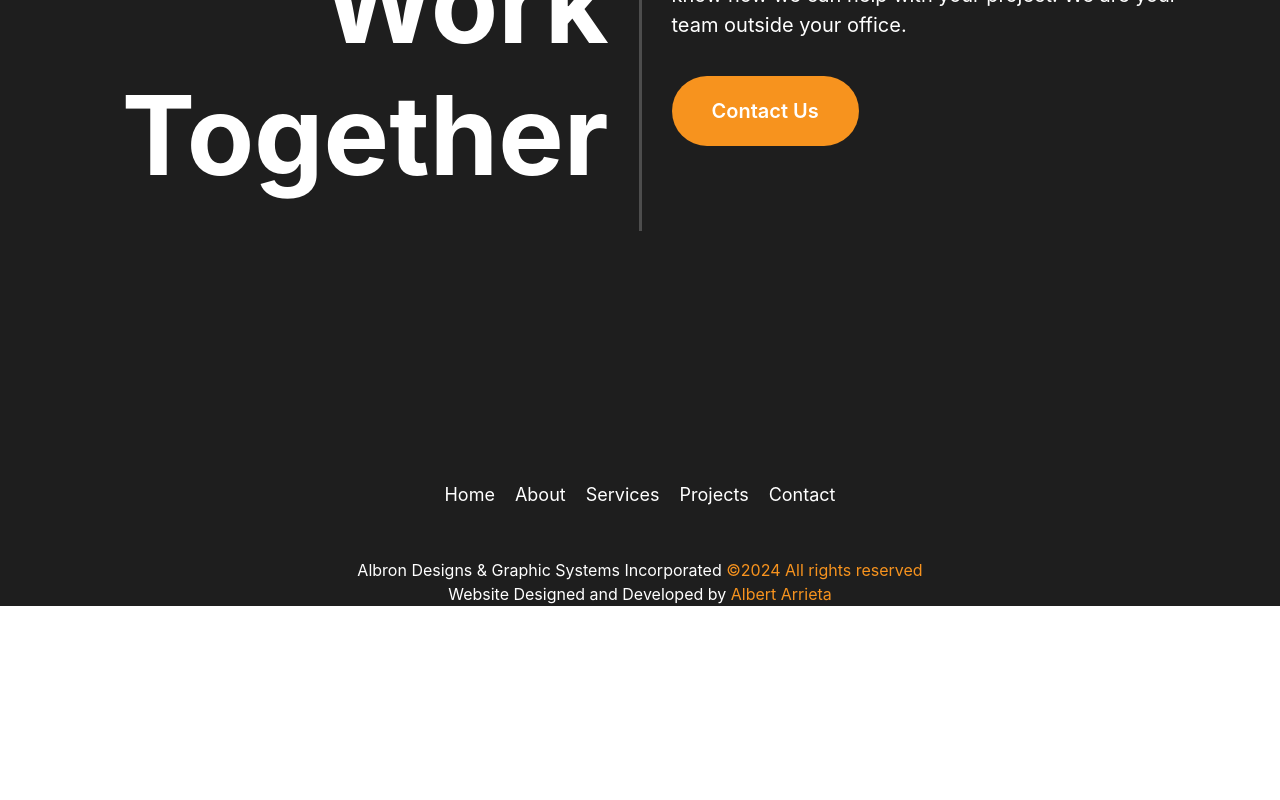
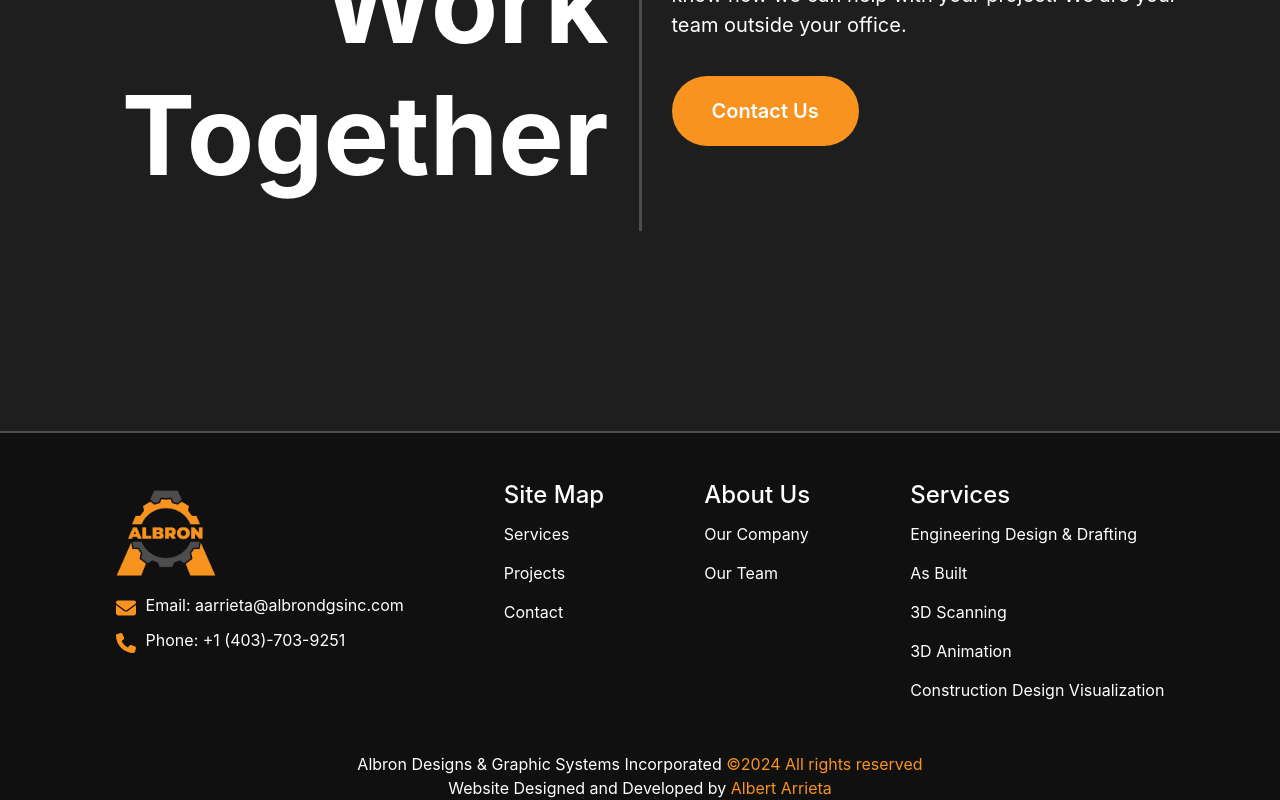
Before and after one commit to AlbertAnthonyArrieta/AlbronSiteV3, a React (Create React App) app: page / in a window 1280 px wide. Shown: the part 3555-4355 px from the top of the page. Before the commit the page ends 4161 px from the top, so only its background shows below. Built offline with nearby package versions, Linux system fonts and the light colour scheme.

Commit message:
Footer changes

```diff
--- a/src/App.js
+++ b/src/App.js
@@ -1,15 +1,30 @@
 import 'bootstrap/dist/css/bootstrap.min.css';
 import './App.css';
-import { Route, Routes} from 'react-router-dom';
+import { useEffect } from 'react';
+import { useLocation } from 'react-router-dom';
+import { Route, Routes } from 'react-router-dom';
 import Home from './components/pages/home/Home.js';
 import Contact from "./components/pages/contact/Contact.js";
 
+function ScrollToTop() {
+  const { pathname } = useLocation();
+
+  useEffect(() => {
+    window.scrollTo(0, 0);
+  }, [pathname]);
+
+  return null;
+}
+
 function App() {
   return (
-    <Routes>
-      <Route exact path="/" Component={Home} />
-      <Route exact path="/contact" Component={Contact} />
-    </Routes>
+    <>
+      <ScrollToTop />
+      <Routes>
+        <Route exact path="/" Component={Home} />
+        <Route exact path="/contact" Component={Contact} />
+      </Routes>
+    </>
   );
 }
 
--- a/src/components/common/Footer/Footer.css
+++ b/src/components/common/Footer/Footer.css
@@ -1,14 +1,49 @@
 .footer {
-    background-color: var(--spaceblack);
+    background-color: #101010;
     padding-top: 50px;
+    border-top: 2px solid var(--gray);
+}
+
+.footer-content {
+    display: flex;
+    gap: 100px;
+    color: var(--gray);
+    justify-content: center;
+    align-items: flex-start;
+}
+
+.footer-contact-content {
+    margin-top: 10px;
+    color: var(--white);
+    font-size: 16px !important;
+}
+
+.footer-contact-item {
+    display: flex;
+    gap: 10px;
+    margin-top: 10px;
+}
+
+.footer-contact-item a {
+    margin-top: 0px;
+    color: var(--white);
+}
+
+.footer-contact-icon {
+    font-size: 20px;
+    margin-top: 5px;
+    color: var(--orange);
 }
 
 .footer-links {
     display: flex;
-    flex-direction: row;
-    align-items: center;
+    flex-direction: column;
+    align-items: left;
     justify-content: center;
-    gap: 20px;
+    gap: 15px;
+    column-count: 2;
+    column-gap: 50px;
+    column-fill: auto;
 }
 
 .footer-credits {
@@ -25,7 +60,15 @@
 .footer-links a {
     color: var(--white);
     text-decoration: none;
-    font-size: 18px;
+    font-size: 16px;
+}
+
+.footer-category-title {
+    font-size: 24px;
+    font-weight: 500;
+    margin: 0;
+    line-height: 1;
+    color: var(--white);
 }
 
 a:hover {
--- a/src/components/common/Footer/Footer.js
+++ b/src/components/common/Footer/Footer.js
@@ -1,20 +1,54 @@
 import Container from "react-bootstrap/esm/Container"
+import { Link } from "react-router-dom";
+
+import { FontAwesomeIcon } from "@fortawesome/react-fontawesome";
+import { faEnvelope, faPhone } from "@fortawesome/free-solid-svg-icons";
+
+import Logo from '../../../images/logo.png';
 
 export const Footer = () => {
     return (
         <div className="footer">
             <Container>
-                <div className="footer-links">
-                    <a href="#">Home</a>
-                    <a href="#">About</a>
-                    <a href="#">Services</a>
-                    <a href="#">Projects</a>
-                    <a href="#">Contact</a>
+
+                <div className="footer-content">
+                    <div className="footer-contact">
+                        <img width='100px' height='100px' src={Logo} alt="Albron DGS Inc" />
+                        <div className="footer-contact-content">
+                            <div className="footer-contact-item">
+                                <FontAwesomeIcon icon={faEnvelope} className="footer-contact-icon"></FontAwesomeIcon>
+                                <a href="mailto:aarrieta@albrondgsinc.com">Email: aarrieta@albrondgsinc.com</a>
+                            </div>
+                            <div className="footer-contact-item">
+                                <FontAwesomeIcon icon={faPhone} className="footer-contact-icon"></FontAwesomeIcon>
+                                <a href="tel:4037039251">Phone: +1 (403)-703-9251</a>
+                            </div>
+                        </div>
+                    </div>
+                    <div className="footer-links">
+                        <h3 className="footer-category-title">Site Map</h3>
+                        <Link to="/services">Services</Link>
+                        <Link to="/projects">Projects</Link>
+                        <Link to="/contact">Contact</Link>
+                    </div>
+                    <div className="footer-links">
+                        <h3 className="footer-category-title">About Us</h3>
+                        <Link to="/">Our Company</Link>
+                        <Link to="/">Our Team</Link>
+                    </div>
+                    <div className="footer-links">
+                        <h3 className="footer-category-title">Services</h3>
+                        <Link to="/">Engineering Design & Drafting</Link>
+                        <Link to="/">As Built</Link>
+                        <Link to="/">3D Scanning</Link>
+                        <Link to="/">3D Animation</Link>
+                        <Link to="/">Construction Design Visualization</Link>
+                    </div>
                 </div>
 
                 <div className="footer-credits">
-                   <p>Albron Designs & Graphic Systems Incorporated <span className="text-orange">©2024 All rights reserved</span></p>
-                   <p>Website Designed and Developed by <a href="https://albertarrieta.dev/" className="text-orange">Albert Arrieta</a></p>
+                    <p>Albron Designs & Graphic Systems Incorporated <span className="text-orange">©2024 All rights reserved</span></p>
+                    <p>Website Designed and Developed by <a href="https://albertarrieta.dev/" className="text-orange">Albert Arrieta</a></p>
                 </div>
             </Container>
         </div>
--- a/src/components/pages/home/ContactSection/ContactSection.js
+++ b/src/components/pages/home/ContactSection/ContactSection.js
@@ -1,5 +1,6 @@
 import Container from "react-bootstrap/esm/Container"
 import BigButton from "../../../common/BigButton/BigButton"
+import { Link } from "react-router-dom"
 
 export const ContactSection = () => {
     return (
@@ -11,7 +12,9 @@ export const ContactSection = () => {
                     </div>
                     <div className="contact-desc">
                         <p>Feel free to contact us for your ideas to put into detail. No job too big or small. If you're an individual contractor, innovator or a small fabricator, give us a call and let us know how we can help with your project. We are your team outside your office.</p>
-                        <BigButton text="Contact Us" type="primary" />
+                        <Link to="/contact">
+                            <BigButton text="Contact Us" type="primary" />
+                        </Link>
                     </div>
                 </div>
             </Container>
```
